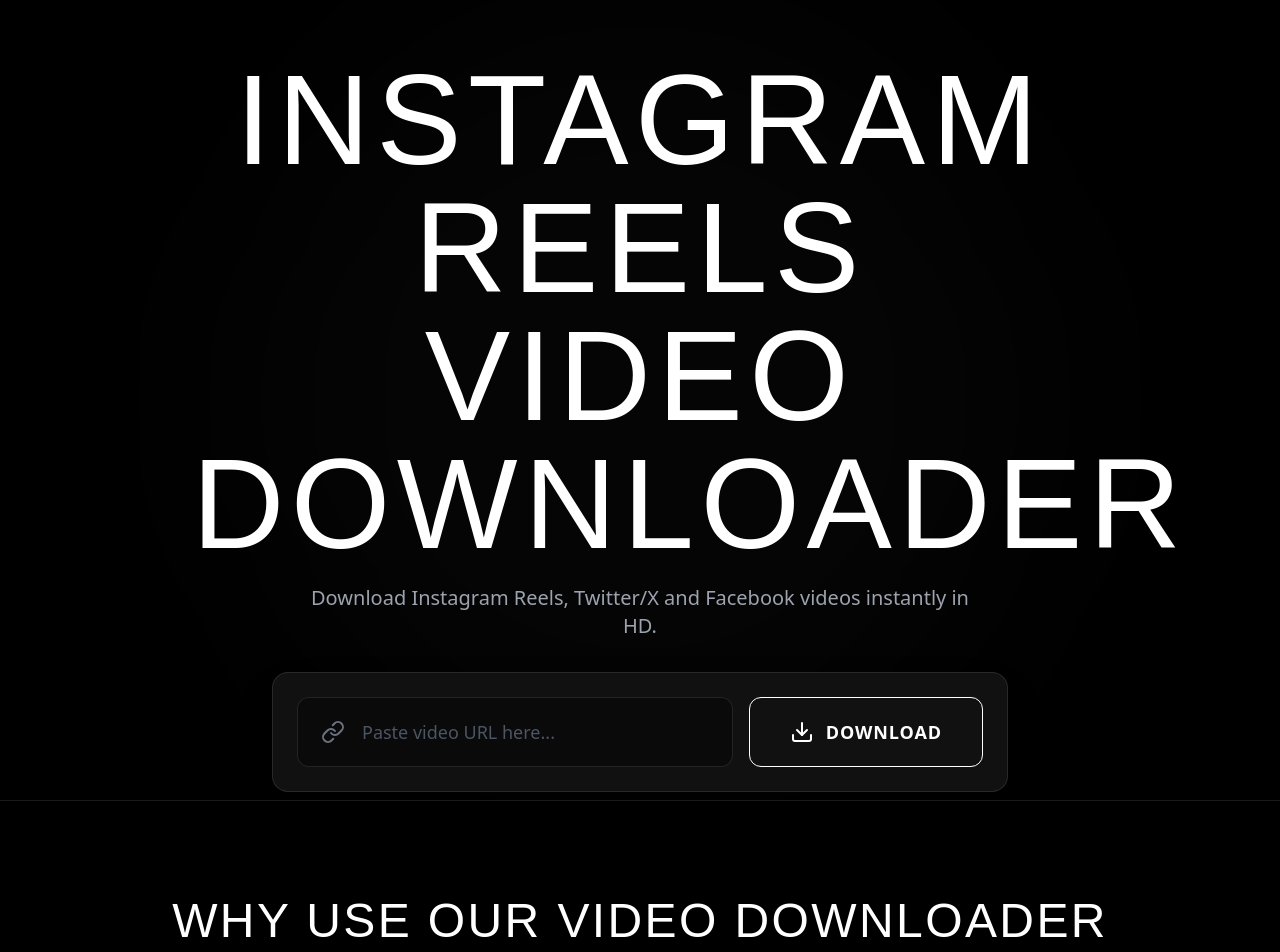
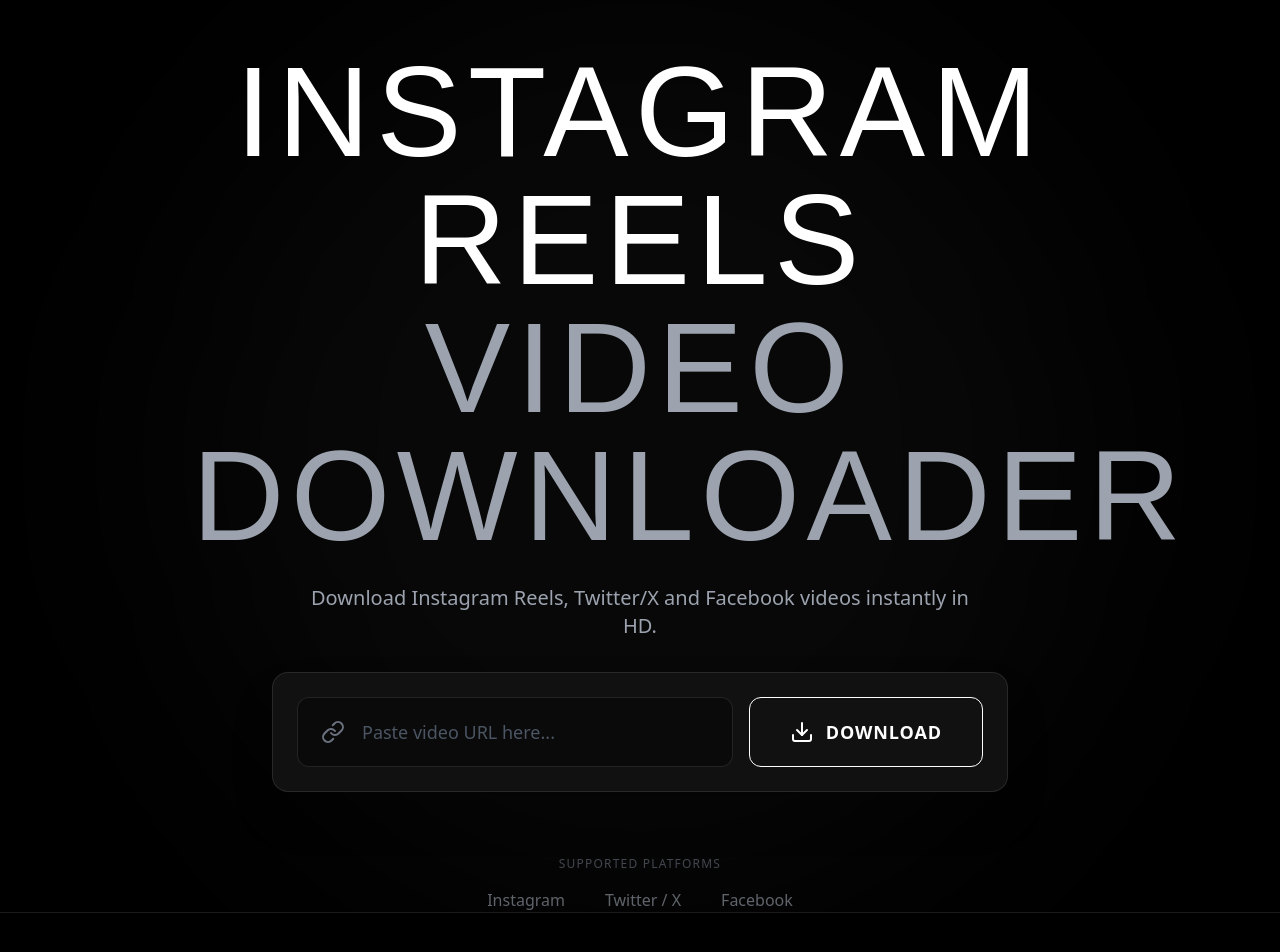
Before and after one commit to Pranayx24/VidDownloader1, a React (Vite) app in the folder frontend/: page / in a window 1280 px wide. Shown: the top 952 px of the page. Built offline with nearby package versions, Linux system fonts and the light colour scheme; no server answers; the HTML template or start-up script is replaced by a standard one.

Commit message:
Update App.jsx

```diff
--- a/frontend/src/App.jsx
+++ b/frontend/src/App.jsx
@@ -23,6 +23,7 @@
 ];
 
 function App() {
+
   const [openFaq, setOpenFaq] = useState(null);
 
   const toggleFaq = (index) => {
@@ -35,29 +36,45 @@
       {/* HERO SECTION */}
       <section className="min-h-screen flex flex-col items-center justify-center px-4 relative overflow-hidden">
 
-        <div className="absolute top-1/2 left-1/2 -translate-x-1/2 -translate-y-1/2 w-[60vw] h-[60vw] bg-white/[0.02] rounded-full blur-[100px] pointer-events-none"></div>
+        <div className="absolute top-1/2 left-1/2 -translate-x-1/2 -translate-y-1/2 w-[70vw] h-[70vw] bg-white/[0.03] rounded-full blur-[120px] pointer-events-none"></div>
 
         <div className="z-10 w-full max-w-4xl mx-auto text-center mt-12 mb-8 animate-slide-up">
-          <h1 className="font-heading text-6xl md:text-8xl lg:text-9xl mb-4 tracking-wider uppercase leading-none">
-            INSTAGRAM REELS
+
+          <h1 className="font-heading text-6xl md:text-8xl lg:text-9xl mb-6 tracking-wider uppercase leading-none">
+            Instagram Reels
             <br />
-            VIDEO DOWNLOADER
+            <span className="text-gray-400">
+              Video Downloader
+            </span>
           </h1>
 
           <p className="text-lg md:text-xl text-gray-400 font-medium max-w-2xl mx-auto">
             Download Instagram Reels, Twitter/X and Facebook videos instantly in HD.
           </p>
+
         </div>
 
         <div className="z-10 w-full animate-slide-up animation-delay-200">
           <Downloader />
         </div>
 
+        <div className="text-center mt-16 opacity-60">
+          <p className="text-xs uppercase tracking-widest mb-4 text-gray-500">
+            Supported Platforms
+          </p>
+
+          <div className="flex justify-center gap-10 text-gray-400 font-medium">
+            <span>Instagram</span>
+            <span>Twitter / X</span>
+            <span>Facebook</span>
+          </div>
+        </div>
+
       </section>
-
 
       {/* FEATURES */}
       <section className="py-24 px-4 border-t border-white/10">
+
         <div className="max-w-6xl mx-auto">
 
           <h2 className="font-heading text-4xl md:text-5xl text-center mb-16 tracking-wide uppercase">
@@ -77,8 +94,8 @@
           </div>
 
         </div>
+
       </section>
-
 
       {/* HOW TO DOWNLOAD */}
       <section className="py-24 px-4 bg-[#0a0a0a]">
@@ -103,7 +120,6 @@
 
       </section>
 
-
       {/* SUPPORTED PLATFORMS */}
       <section className="py-24 px-4 border-t border-white/10">
 
@@ -116,9 +132,7 @@
           <div className="flex flex-wrap justify-center items-center gap-8 md:gap-16">
 
             <PlatformBadge name="Instagram Reels" />
-
             <PlatformBadge name="Twitter / X Videos" />
-
             <PlatformBadge name="Facebook Videos" />
 
           </div>
@@ -126,7 +140,6 @@
         </div>
 
       </section>
-
 
       {/* FAQ */}
       <section className="py-24 px-4 bg-[#0a0a0a]">
@@ -153,7 +166,7 @@
                   </span>
 
                   <ChevronDown
-                    className={`transform transition-transform ${openFaq === index ? 'rotate-180' : ''}`}
+                    className={`transform transition-transform duration-300 ${openFaq === index ? 'rotate-180' : ''}`}
                   />
 
                 </button>
@@ -174,7 +187,6 @@
 
       </section>
 
-
       {/* FOOTER */}
       <footer className="py-12 border-t border-white/10 text-center">
 
@@ -192,15 +204,15 @@
 
           <div className="flex gap-6 text-sm text-gray-400 font-medium">
 
-            <a href="#" className="hover:text-white">
+            <a href="#" className="hover:text-white transition-colors">
               Privacy Policy
             </a>
 
-            <a href="#" className="hover:text-white">
+            <a href="#" className="hover:text-white transition-colors">
               Terms
             </a>
 
-            <a href="#" className="hover:text-white">
+            <a href="#" className="hover:text-white transition-colors">
               Contact
             </a>
 
@@ -214,53 +226,29 @@
   );
 }
 
-
 const FeatureCard = ({ icon, title, desc }) => (
-
-  <div className="bg-[#111111] p-8 rounded-2xl border border-white/5">
-
+  <div className="bg-[#111111] p-8 rounded-2xl border border-white/5 hover:border-white/20 transition-colors">
     <div className="mb-6 text-white bg-white/5 w-16 h-16 rounded-xl flex items-center justify-center">
       {icon}
     </div>
-
-    <h3 className="text-xl font-bold mb-3">
-      {title}
-    </h3>
-
-    <p className="text-gray-400">
-      {desc}
-    </p>
-
+    <h3 className="text-xl font-bold mb-3">{title}</h3>
+    <p className="text-gray-400">{desc}</p>
   </div>
-
 );
 
-
 const StepCard = ({ step, text }) => (
-
   <div className="flex-1 bg-[#111111] p-8 rounded-2xl border border-white/5 flex flex-col md:flex-row items-center gap-6">
-
     <div className="w-12 h-12 rounded-full bg-white text-black font-bold flex items-center justify-center">
       {step}
     </div>
-
-    <p className="text-lg text-gray-300 font-medium">
-      {text}
-    </p>
-
+    <p className="text-lg text-gray-300 font-medium">{text}</p>
   </div>
-
 );
 
-
 const PlatformBadge = ({ name }) => (
-
   <div className="px-6 py-3 rounded-full border border-white/20 text-white font-medium bg-[#111111] hover:bg-white hover:text-black transition-colors">
-
     {name}
-
   </div>
-
 );
 
 export default App;
```
